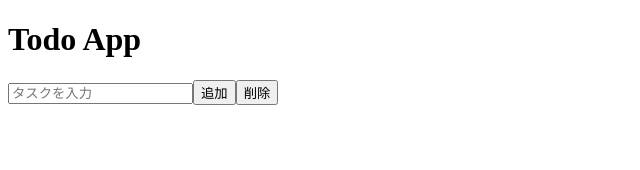
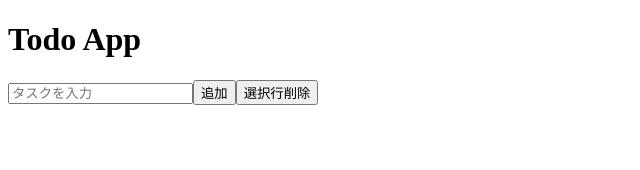
Before and after one commit to rikisekinuma/react-todo, a React (Vite) app in the folder todo-app/: page / in a window 1280 px wide. Shown: the top 170 px of the page, without its empty margins (0-640 px from the left). Built offline with nearby package versions, Linux system fonts and the light colour scheme.

Commit message:
feat: add checkbox and bulk delete functionality

```diff
--- a/todo-app/src/App.tsx
+++ b/todo-app/src/App.tsx
@@ -1,23 +1,39 @@
 import { useState } from 'react'
 import './App.css'
 
+type Todo = {
+    id: number;
+    text: string;
+    completed: boolean;
+  }
+
 export default function TodoApp() {
   // タスクのリストを管理するための状態
-  const [todos,setTodos] = useState<string[]>([]);
+  const [todos,setTodos] = useState<Todo[]>([]);
   // 入力されたタスクを管理するための状態
-  const [inputTodo, setInputTodo] = useState<string>("");
+  const [inputTodo, setInputTodo] = useState<Todo>({ id: 0, text: "", completed: false });
 
   // 選択されたタスクをリストから削除する関数
-  function deleteTodo(){}
+  function deleteTodos(){
+    setTodos(todos.filter((todo) => !todo.completed));
+  }
 
   // 入力したタスクをリストに追加する関数
   function addTodo( e: React.FormEvent<HTMLFormElement>) {
     e.preventDefault();
 
-    if (inputTodo.trim() === "") return;
+    if (inputTodo.text.trim() === "") return;
 
-    setTodos([...todos, inputTodo]);
-    setInputTodo("");
+    // 今あるTodosを全部コピーして、inputTodoを追加したものを新しいTodosとしてセットする
+    setTodos([...todos, { ...inputTodo, id: Date.now() }]);
+    setInputTodo({ id: 0, text: "", completed: false });
+  }
+
+  // チェックボックスの状態を変更する関数
+  function checkTodo( id: number, checked: boolean) {
+    setTodos(todos.map((todo) =>
+      todo.id === id ? { ...todo, completed: checked } : todo
+    ))
   }
 
   return (
@@ -26,50 +42,62 @@ export default function TodoApp() {
       <Form
         inputTodo={inputTodo}
         setInputTodo={setInputTodo}
-        addTodo={addTodo} />
-      <TodoList todos={todos} />
+        addTodo={addTodo}
+        deleteTodos={deleteTodos} />
+      <TodoList todos={todos}
+        checkTodo={checkTodo} />
     </>
   )
 }
 
 // 入力フォームのコンポーネント
-function Form({ inputTodo, setInputTodo, addTodo }: {
-  inputTodo: string;
-  setInputTodo: React.Dispatch<React.SetStateAction<string>>;
-  addTodo: (e: React.FormEvent<HTMLFormElement>) => void }) {
-
-
-
+function Form({ inputTodo, setInputTodo, addTodo, deleteTodos }: {
+  inputTodo: Todo;
+  setInputTodo: React.Dispatch<React.SetStateAction<Todo>>;
+  addTodo: (e: React.FormEvent<HTMLFormElement>) => void;
+  deleteTodos: () => void;
+ }) {
 
   return (
     <form onSubmit={addTodo}>
       <input type="text"
-        value={inputTodo}
-        onChange={(e) => setInputTodo(e.target.value)}
+        value={inputTodo.text}
+        onChange={(e) => setInputTodo({ ...inputTodo, text: e.target.value })}
         placeholder="タスクを入力"  />
       <button type="submit">追加</button>
-      <button type="button">削除</button>
+      <button type="button" onClick={deleteTodos}>選択行削除</button>
     </form>
   )
 }
 
 // タスクのリストを表示するコンポーネント
-function TodoList({ todos }: { todos: string[] }) {
+function TodoList({ todos, checkTodo }: {
+  todos: Todo[];
+  checkTodo: (id: number, checked: boolean) => void }) {
+
   return (
     <ul>
-      {todos.map((todo, index) => (
-        <TodoItem key={index} todo={todo} />
+      {todos.map((todo) => (
+        <TodoItem
+          key={todo.id}
+          todo={todo}
+          checkTodo={checkTodo} />
       ))}
     </ul>
   )
 }
 
 // タスクのアイテムを表示するコンポーネント
-function TodoItem({ todo }: { todo: string }) {
+function TodoItem({ todo, checkTodo }: {
+  todo: Todo;
+  checkTodo: (id: number, checked: boolean) => void}) {
+
   return (
     <li>
-      <input type="checkbox" />
-      {todo}
+      <input type="checkbox"
+        checked={todo.completed}
+        onChange={(e) => checkTodo(todo.id, e.target.checked)} />
+      {todo.text}
       <button>変更</button>
       <button>削除</button>
     </li>
```
